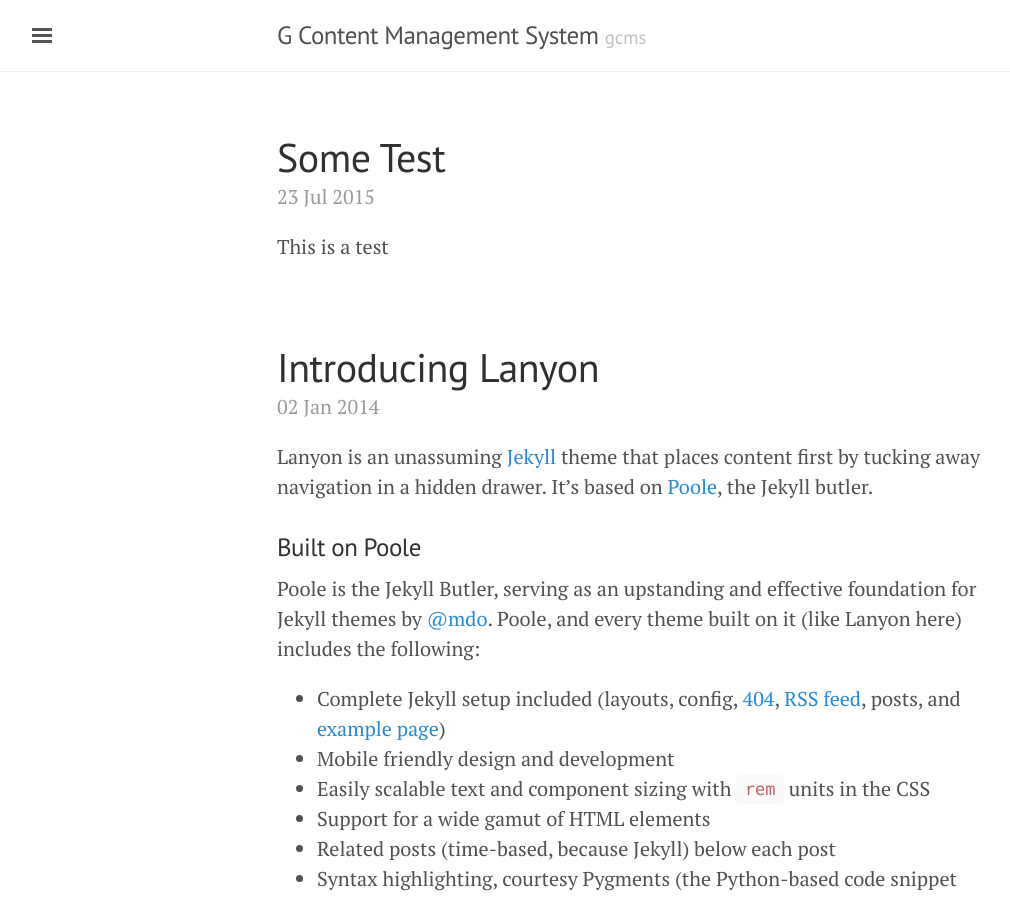
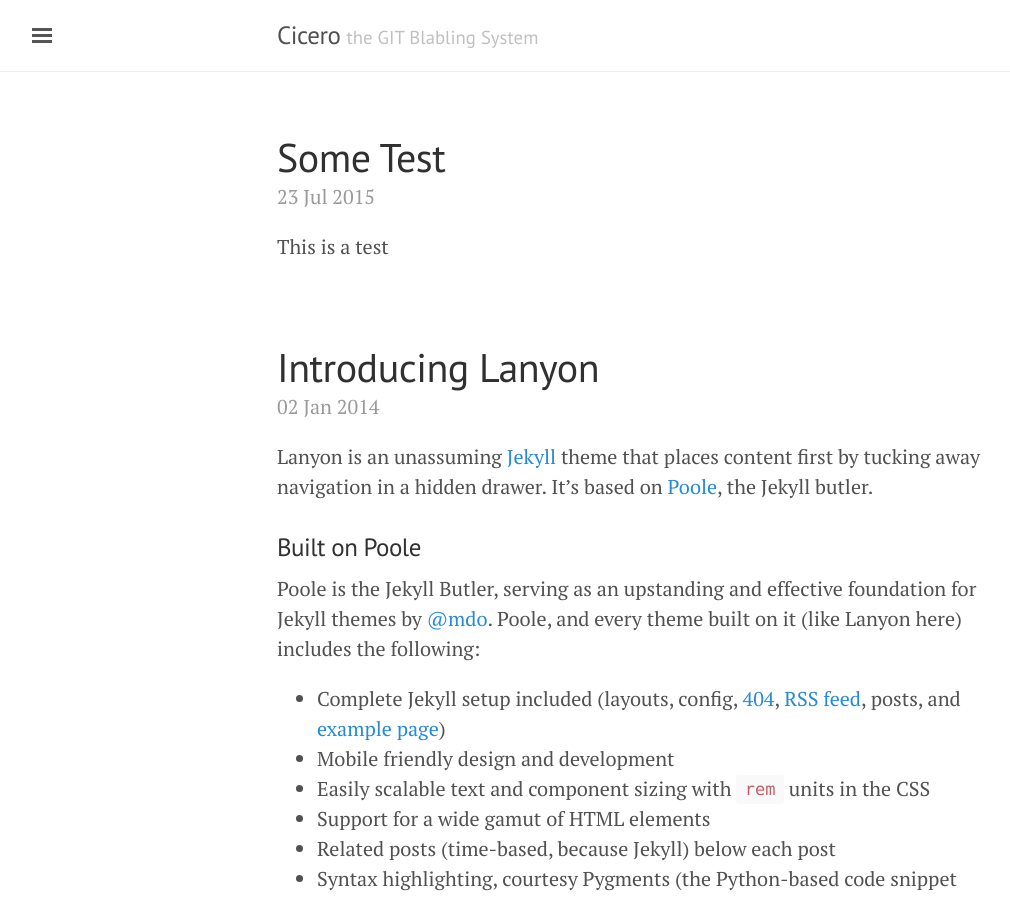
Before and after one commit to loungemix/loungemix.github.io, a Jekyll site: the page built from index.html, in a window 1280 px wide and 900 px high. Shown: the whole window, without its empty margins (3-1013 px from the left). Built offline with Jekyll 4.4.1, drawn with Linux system fonts in a browser that asks for light colours; the list of posts is cut into pages by our own code.

Commit message:
Update _config.yml

```diff
--- a/_config.yml
+++ b/_config.yml
@@ -5,22 +5,22 @@
 relative_permalinks: true
 
 # Setup
-title:               G Content Management System
-tagline:             'gcms'
-description:         'GMS. The Git Content Management System'
-url:                 http://gms.github.io
+title:               Cicero
+tagline:             'the GIT Blabling System'
+description:         'Cicero, the GIT Blabling System'
+url:                 http://cicero.github.io
 baseurl:             ''
 paginate:            5
 
 # About/contact
 author:
-  name:              GMS
-  url:               https://gms.github.io
-  email:             gms@
+  name:              Cicero Younger
+  url:               https://cicero.github.io
+  email:             ciceroyounger@gmail.com
 
 # Custom vars
-version:             1.0.0
+version:             0.0.1
 
 github:
-  repo:               gms/gms.github.io
+  repo:               ciceroyounger/cicero.github.io
   branch:             master
```
